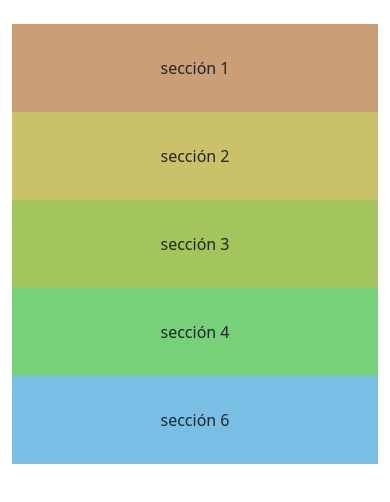
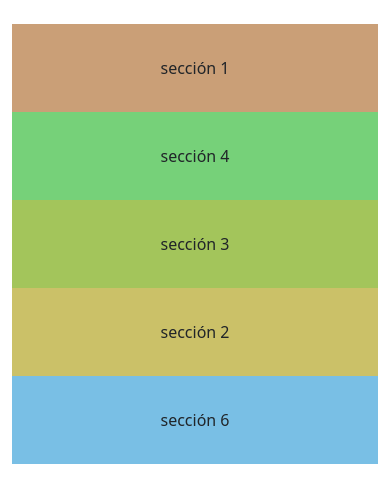
Before and after one commit to heberojas/plataformas-moviles-entregas, a plain HTML site: page tp-6/layout-3.html in a window 390 px wide. Drawn offline with nearby package versions, Linux system fonts and the light colour scheme.

Commit message:
layout-3.html

```diff
--- a/tp-6/layout-3.html
+++ b/tp-6/layout-3.html
@@ -38,15 +38,15 @@
 
     <div class="row g-0">
 
-        <div class="col-12 col-md-4 col-xl-3 order-4 order-md-1">
+        <div class="col-12 col-md-4 col-xl-3 order-1 order-md-1">
             <div class="content s4">sección 4</div>
         </div>
 
-        <div class="col-12 col-md-4 col-xl-6 order-3 order-md-2">
+        <div class="col-12 col-md-4 col-xl-6 order-2 order-md-2">
             <div class="content s3">sección 3</div>
         </div>
 
-        <div class="col-12 col-md-4 col-xl-3 order-2 order-md-3">
+        <div class="col-12 col-md-4 col-xl-3 order-3 order-md-3">
             <div class="content s2">sección 2</div>
         </div>
     </div>
```
